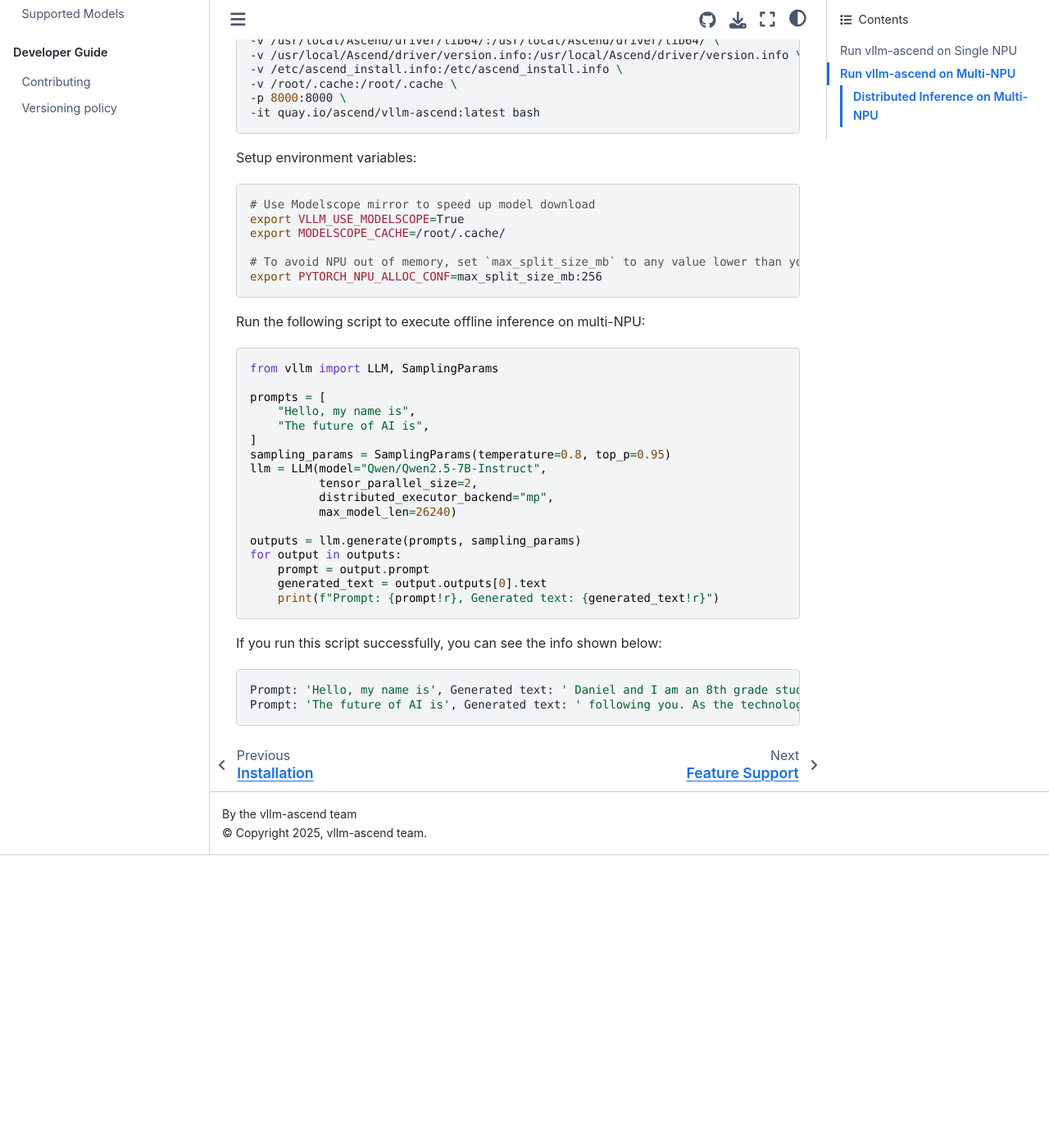
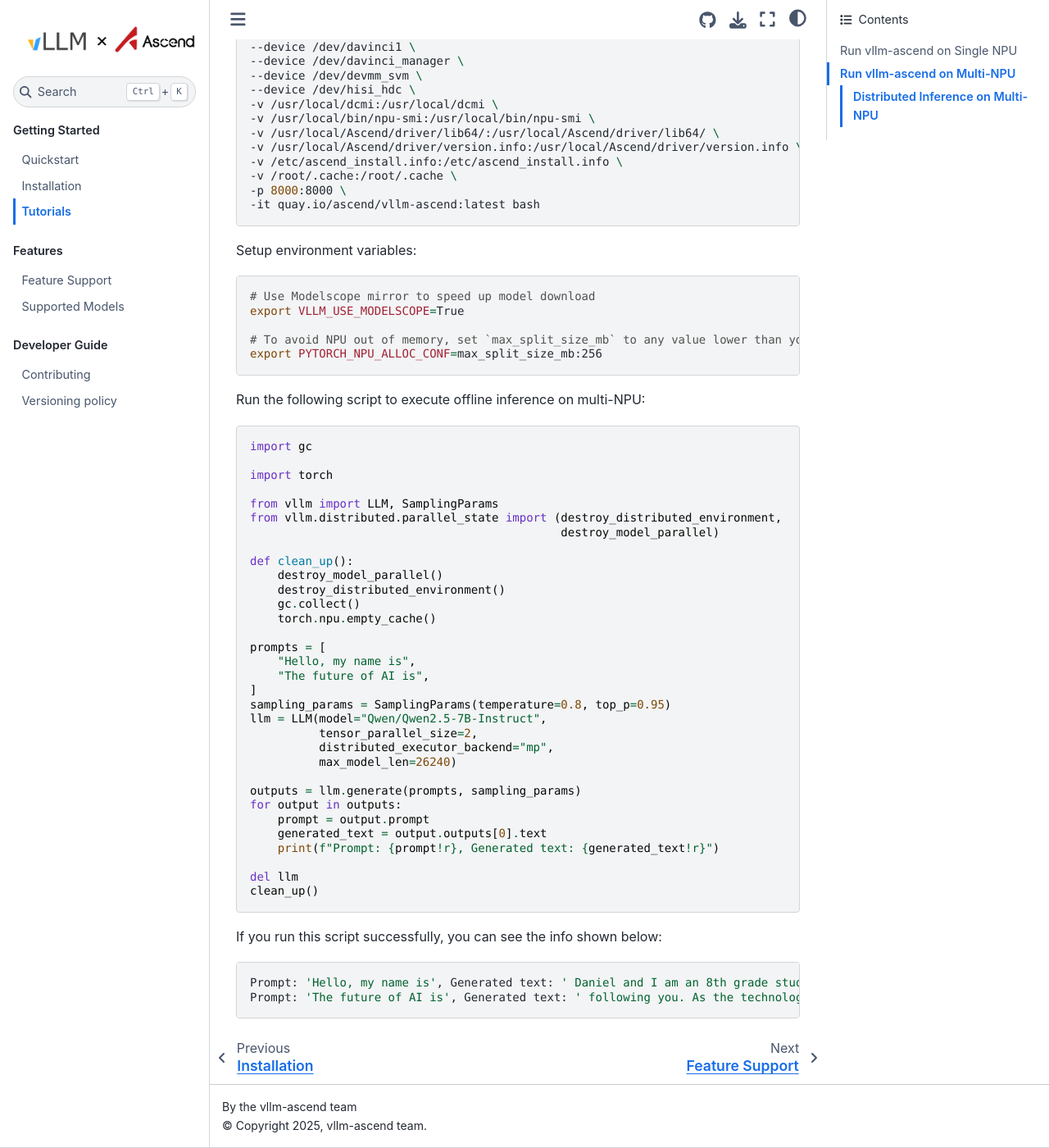
Before and after one commit to zzhx1/vllm-ascend, a Sphinx documentation site: the page built from docs/source/tutorials.md, in a window 1280 px wide and 1400 px high, scrolled down 2881 px. Shown: the whole window at 82% size. Built offline with Sphinx 7.4.7 and the Sphinx Book theme 1.1.4, drawn with Linux system fonts in a browser that asks for light colours; before the commit the page ends 3924 px from its top, so only the background shows below that; some of the changed text lies outside the part shown.

Commit message:
[Doc] Update tutorials (#79)
### What this PR does / why we need it?

Update tutorials.

### Does this PR introduce _any_ user-facing change?
no.

### How was this patch tested?
no.

---------

Signed-off-by: Shanshan Shen <87969357+shen-shanshan@users.noreply.github.com>

````diff
--- a/docs/source/tutorials.md
+++ b/docs/source/tutorials.md
@@ -28,7 +28,6 @@
 ```bash
 # Use Modelscope mirror to speed up model download
 export VLLM_USE_MODELSCOPE=True
-export MODELSCOPE_CACHE=/root/.cache/
 
 # To avoid NPU out of memory, set `max_split_size_mb` to any value lower than you need to allocate for Qwen2.5-7B-Instruct
 export PYTORCH_NPU_ALLOC_CONF=max_split_size_mb:256
@@ -82,7 +81,6 @@
 -v /root/.cache:/root/.cache \
 -p 8000:8000 \
 -e VLLM_USE_MODELSCOPE=True \
--e MODELSCOPE_CACHE=/root/.cache/ \
 -e PYTORCH_NPU_ALLOC_CONF=max_split_size_mb:256 \
 -it quay.io/ascend/vllm-ascend:latest \
 vllm serve Qwen/Qwen2.5-7B-Instruct --max_model_len 26240
@@ -90,6 +88,14 @@
 
 > [!NOTE]
 > Add `--max_model_len` option to avoid ValueError that the Qwen2.5-7B model's max seq len (32768) is larger than the maximum number of tokens that can be stored in KV cache (26240).
+
+If your service start successfully, you can see the info shown below:
+
+```bash
+INFO:     Started server process [6873]
+INFO:     Waiting for application startup.
+INFO:     Application startup complete.
+```
 
 Once your server is started, you can query the model with input prompts:
 
@@ -146,7 +152,6 @@
 ```bash
 # Use Modelscope mirror to speed up model download
 export VLLM_USE_MODELSCOPE=True
-export MODELSCOPE_CACHE=/root/.cache/
 
 # To avoid NPU out of memory, set `max_split_size_mb` to any value lower than you need to allocate for Qwen2.5-7B-Instruct
 export PYTORCH_NPU_ALLOC_CONF=max_split_size_mb:256
@@ -155,7 +160,19 @@
 Run the following script to execute offline inference on multi-NPU:
 
 ```python
+import gc
+
+import torch
+
 from vllm import LLM, SamplingParams
+from vllm.distributed.parallel_state import (destroy_distributed_environment,
+                                             destroy_model_parallel)
+
+def clean_up():
+    destroy_model_parallel()
+    destroy_distributed_environment()
+    gc.collect()
+    torch.npu.empty_cache()
 
 prompts = [
     "Hello, my name is",
@@ -172,6 +189,9 @@
     prompt = output.prompt
     generated_text = output.outputs[0].text
     print(f"Prompt: {prompt!r}, Generated text: {generated_text!r}")
+
+del llm
+clean_up()
 ```
 
 If you run this script successfully, you can see the info shown below:
````
